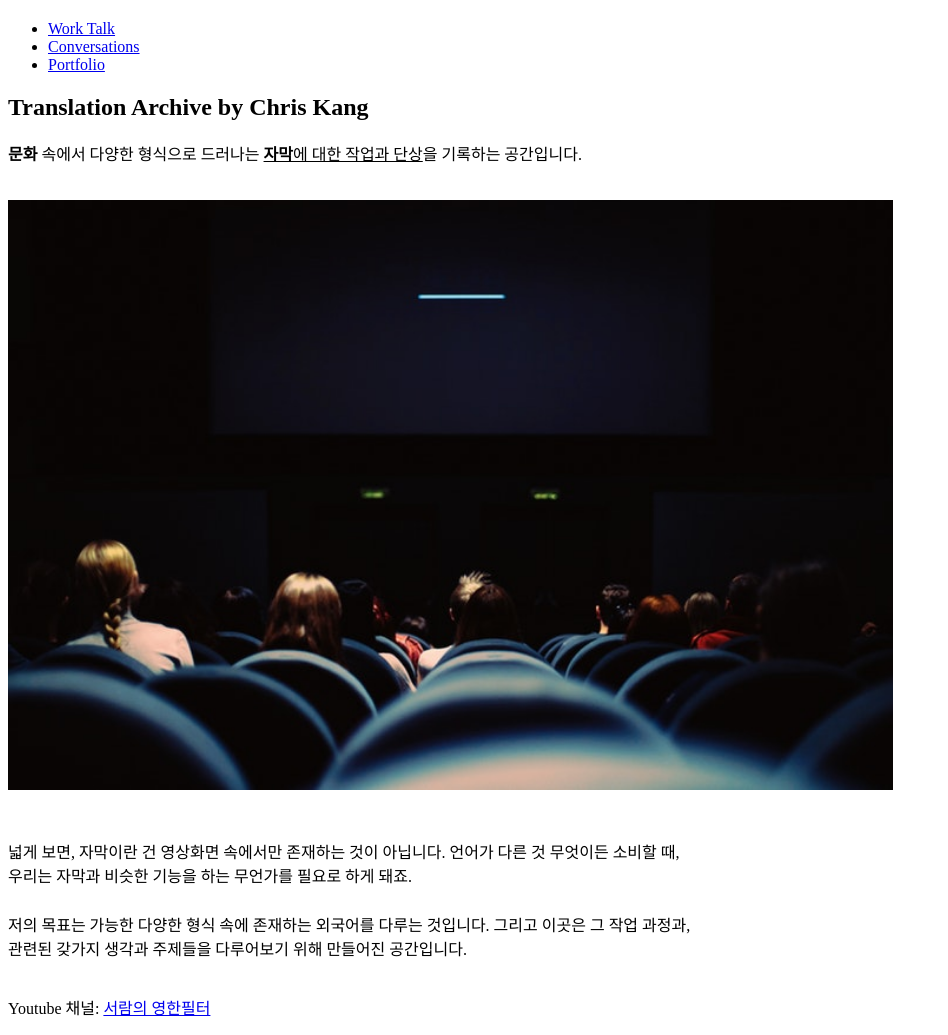
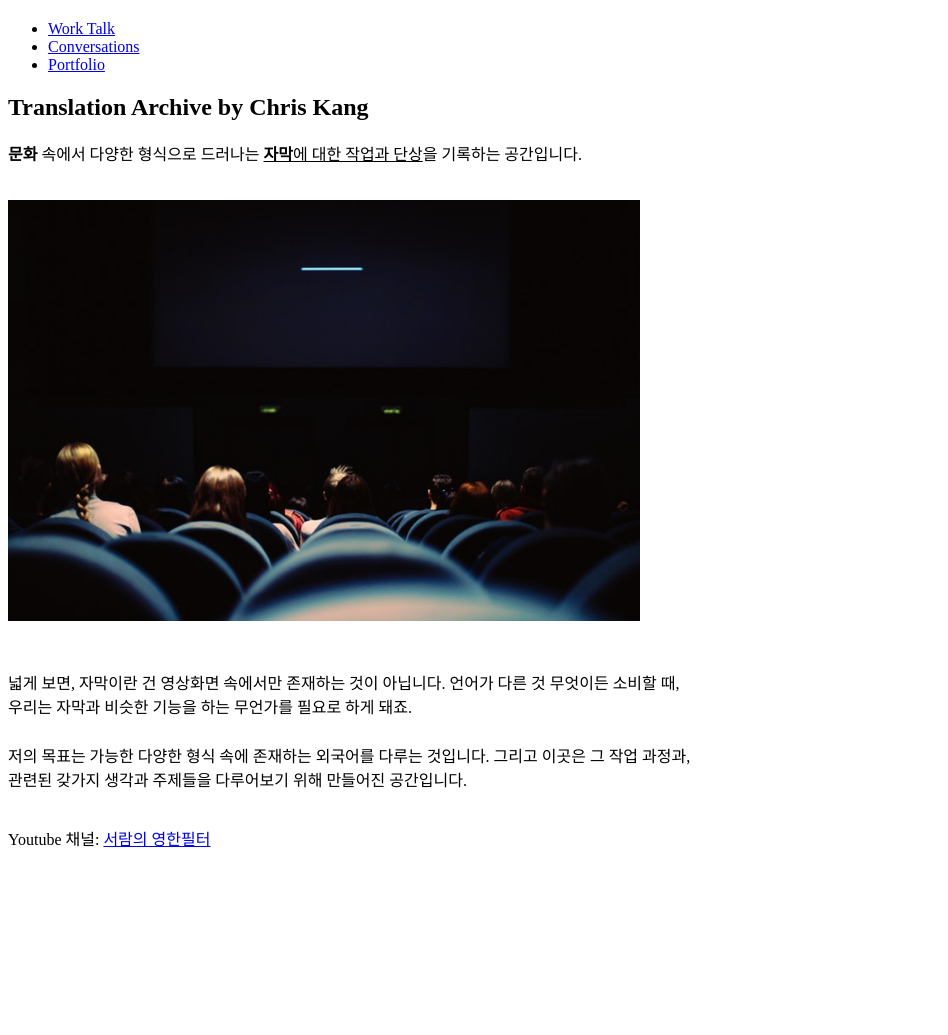
Before and after one commit to chriskang312/Subscreen, a plain HTML site: page index.html in a window 1280 px wide. Shown: the part 60-1095 px from the top of the page, without its empty margins (0-948 px from the left). After the commit the page ends 926 px from the top, so only its background shows below. Drawn offline with Linux system fonts and the light colour scheme.

Commit message:
Update index.html

```diff
--- a/index.html
+++ b/index.html
@@ -11,6 +11,6 @@
   <li> <a href="Portfolio.html">Portfolio</a></li>
 </ul>
 <h2>Translation Archive by Chris Kang</h2>
-<p><strong>문화</strong> 속에서 다양한 형식으로 드러나는 <strong><u>자막</strong>에 대한 작업과 단상</u>을 기록하는 공간입니다.</p><p style="margin-top:35px;"><img src="screen.jpeg" width="70%"></p><p style="margin-top:45px;">넓게 보면, 자막이란 건 영상화면 속에서만 존재하는 것이 아닙니다. 언어가 다른 것 무엇이든 소비할 때,<br>우리는 자막과 비슷한 기능을 하는 무언가를 필요로 하게 돼죠.</p><p style="margin-top:25px;">저의 목표는 가능한 다양한 형식 속에 존재하는 외국어를 다루는 것입니다. 그리고 이곳은 그 작업 과정과,<br>관련된 갖가지 생각과 주제들을 다루어보기 위해 만들어진 공간입니다.</p><p style="margin-top:35px;"> Youtube 채널: <a href="https://www.youtube.com/channel/UCqgBFt_Q7K_CPoem2b8_Fyw" target="_blank" title="Youtube">서람의 영한필터</a>
+<p><strong>문화</strong> 속에서 다양한 형식으로 드러나는 <strong><u>자막</strong>에 대한 작업과 단상</u>을 기록하는 공간입니다.</p><p style="margin-top:35px;"><img src="screen.jpeg" width="50%"></p><p style="margin-top:45px;">넓게 보면, 자막이란 건 영상화면 속에서만 존재하는 것이 아닙니다. 언어가 다른 것 무엇이든 소비할 때,<br>우리는 자막과 비슷한 기능을 하는 무언가를 필요로 하게 돼죠.</p><p style="margin-top:25px;">저의 목표는 가능한 다양한 형식 속에 존재하는 외국어를 다루는 것입니다. 그리고 이곳은 그 작업 과정과,<br>관련된 갖가지 생각과 주제들을 다루어보기 위해 만들어진 공간입니다.</p><p style="margin-top:35px;"> Youtube 채널: <a href="https://www.youtube.com/channel/UCqgBFt_Q7K_CPoem2b8_Fyw" target="_blank" title="Youtube">서람의 영한필터</a>
 </body>
 </html>
```
